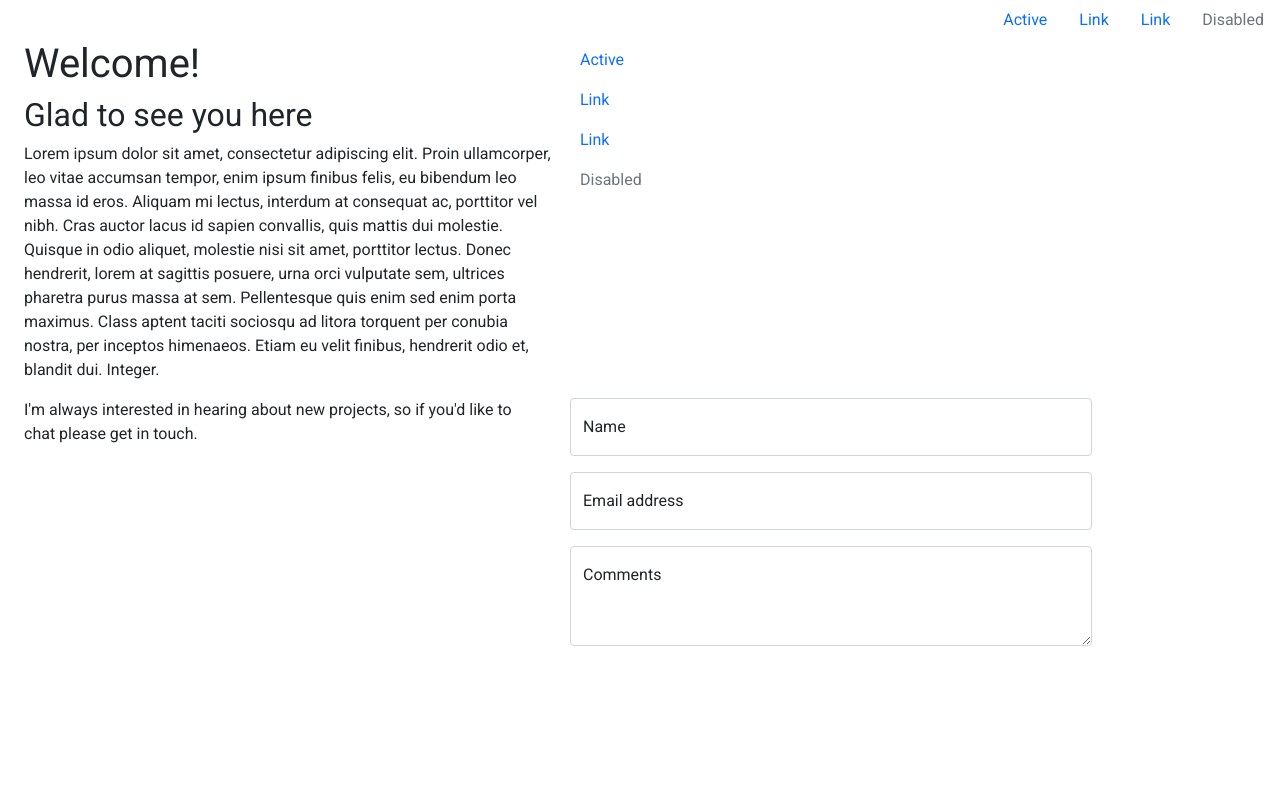
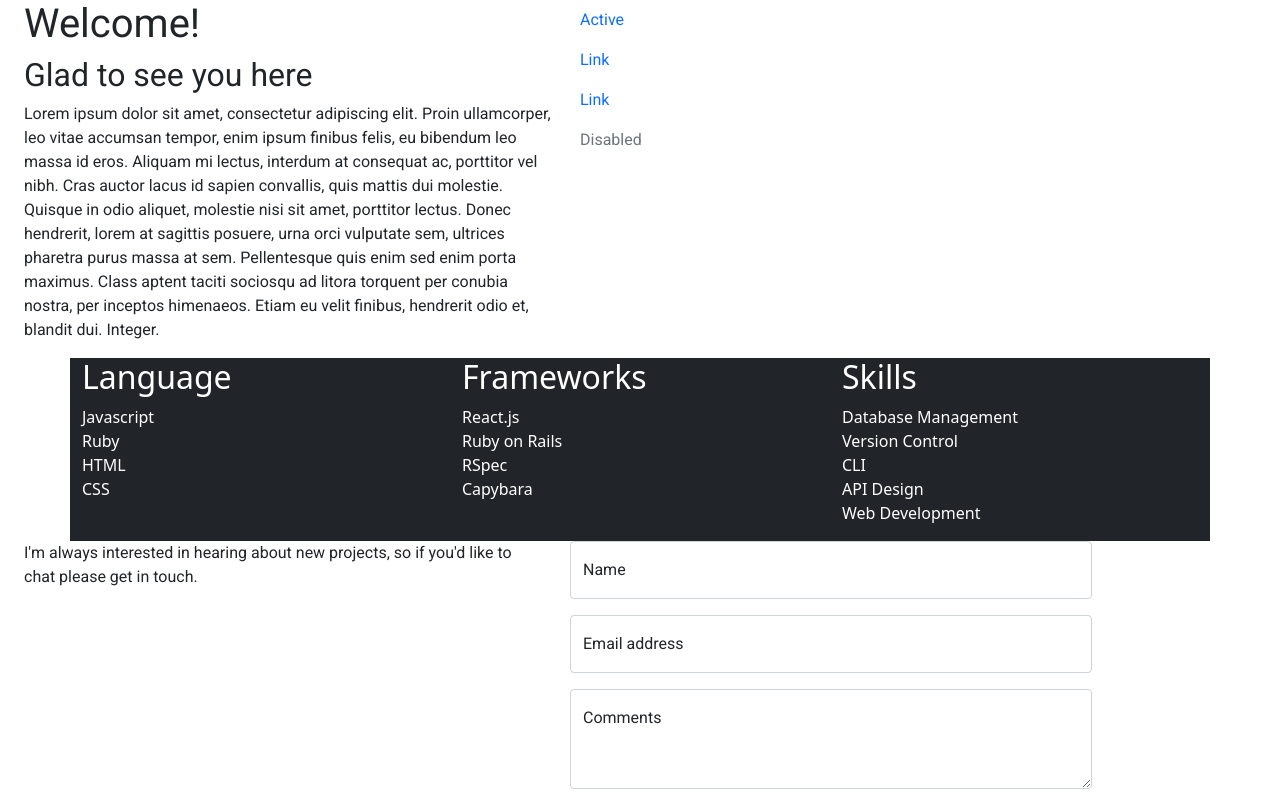
Before and after one commit to enmanuelbayen/Portfolio-with-Boostrap, a website: page index.html in a window 1280 px wide. Drawn offline with nearby package versions, Linux system fonts and the light colour scheme.

Commit message:
Add some text

```diff
--- a/index.html
+++ b/index.html
@@ -19,29 +19,13 @@
   </head>
 
   <body>
-    <header>
-      <ul class="nav justify-content-end">
-        <li class="nav-item">
-          <a class="nav-link active" aria-current="page" href="#">Active</a>
-        </li>
-        <li class="nav-item">
-          <a class="nav-link" href="#">Link</a>
-        </li>
-        <li class="nav-item">
-          <a class="nav-link" href="#">Link</a>
-        </li>
-        <li class="nav-item">
-          <a class="nav-link disabled" href="#" tabindex="-1" aria-disabled="true">Disabled</a>
-        </li>
-      </ul>
-    </header>
+
     <div class="container row">
       <div class="col">
         <h1 class="main-title"> Welcome!</h1>
         <h2 class="subtitle">Glad to see you here</h2>
         <p class="bio"> Lorem ipsum dolor sit amet, consectetur adipiscing elit. Proin ullamcorper, leo vitae accumsan tempor, enim ipsum finibus felis, eu bibendum leo massa id eros. Aliquam mi lectus, interdum at consequat ac, porttitor vel nibh. Cras auctor lacus id sapien convallis, quis mattis dui molestie. Quisque in odio aliquet, molestie nisi sit amet, porttitor lectus. Donec hendrerit, lorem at sagittis posuere, urna orci vulputate sem, ultrices pharetra purus massa at sem. Pellentesque quis enim sed enim porta maximus. Class aptent taciti sociosqu ad litora torquent per conubia nostra, per inceptos himenaeos. Etiam eu velit finibus, hendrerit odio et, blandit dui. Integer.</p>
       </div>
-
       <ul class="nav flex-column col">
         <li class="nav-item">
           <a class="nav-link active" aria-current="page" href="#">Active</a>
@@ -58,9 +42,33 @@
       </ul>
     </div>
 
-
+    <div class="container-lg bg-dark text-white">
+      <div class="row">
+        <div class="col-md-4">
+          <h2>Language</h2>
+          <p>Javascript <br>
+            Ruby<br>
+            HTML<br>
+            CSS</p>
+        </div>
+        <div class="col-md-4">
+          <h2>Frameworks</h2>
+          <p>React.js <br>
+            Ruby on Rails<br>
+            RSpec<br>
+            Capybara</p>
+        </div>
+        <div class="col-md-4">
+          <h2>Skills</h2>
+          <p>Database Management<br>
+            Version Control<br>
+            CLI<br>
+            API Design<br>
+            Web Development</p>
+        </div>
+      </div>
+    </div>
     <div class="container row">
-      <!-- <div class="row"> -->
       <div class="col">
         I'm always interested in hearing about new projects, so if you'd like to chat please get in touch.
       </div>
@@ -80,7 +88,6 @@
           </div>
         </form>
       </div>
-      <!-- </div> -->
     </div>
 
     <script src="https://cdn.jsdelivr.net/npm/bootstrap@5.0.2/dist/js/bootstrap.bundle.min.js" integrity="sha384-MrcW6ZMFYlzcLA8Nl+NtUVF0sA7MsXsP1UyJoMp4YLEuNSfAP+JcXn/tWtIaxVXM" crossorigin="anonymous"></script>
```
Lines whose indentation alone changed are shown as unchanged.
